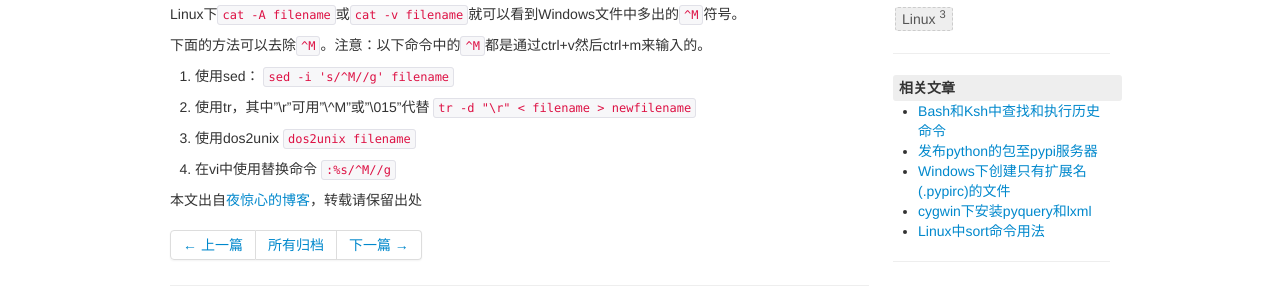
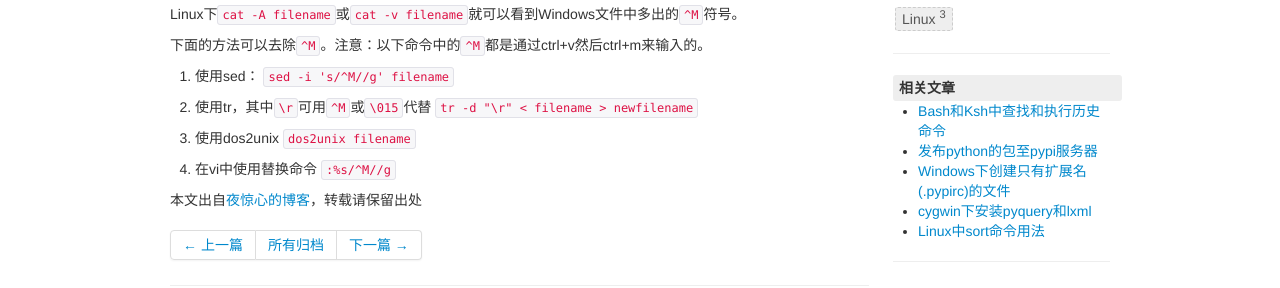
Before and after one commit to yejinxin/yejinxin.github.io, a Jekyll site: the page built from _posts/2013-09-15-deal-with-^M-in-file.md, in a window 1280 px wide. Shown: the part 178-466 px from the top of the page. Built offline with Jekyll 4.4.1, drawn with Linux system fonts in a browser that asks for light colours; Markdown is read by kramdown in place of the engine named in the settings; comment, search, counter and statistics services are not loaded.

Commit message:
fix again..

```diff
--- a/_posts/2013-09-15-deal-with-^M-in-file.md
+++ b/_posts/2013-09-15-deal-with-^M-in-file.md
@@ -15,7 +15,7 @@ Linux下`cat -A filename`或`cat -v filename`就可以看到Windows文件中多
 1. 使用sed：
     `sed -i 's/^M//g' filename`
 
-2. 使用tr，其中"\r"可用"\^M"或"\015"代替
+2. 使用tr，其中`\r`可用`^M`或`\015`代替
     `tr -d "\r" < filename > newfilename`
 
 3. 使用dos2unix
```
